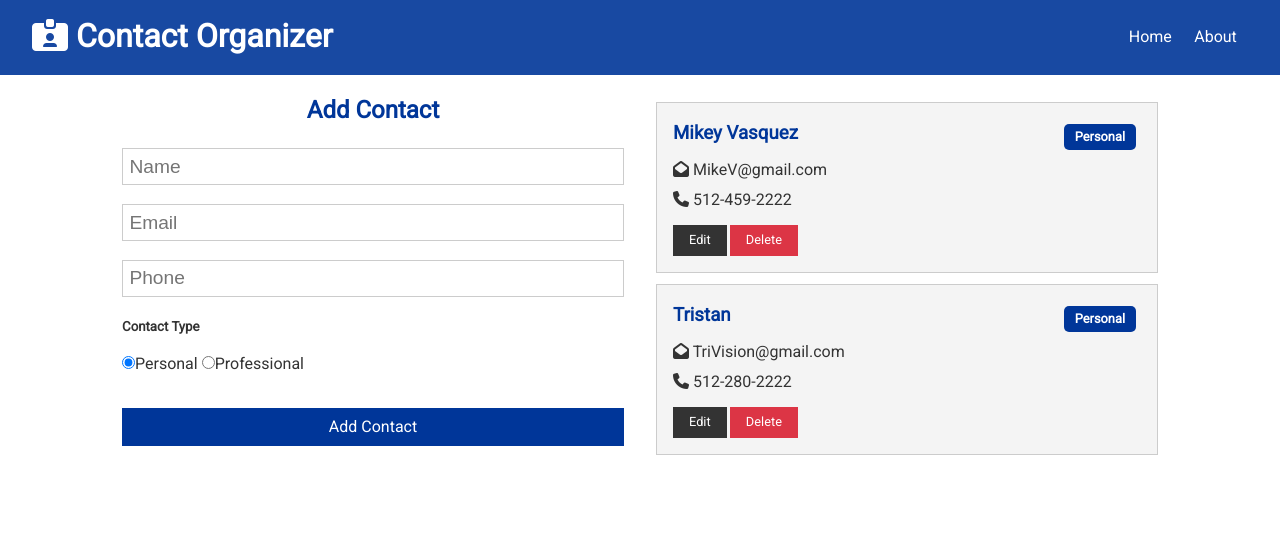
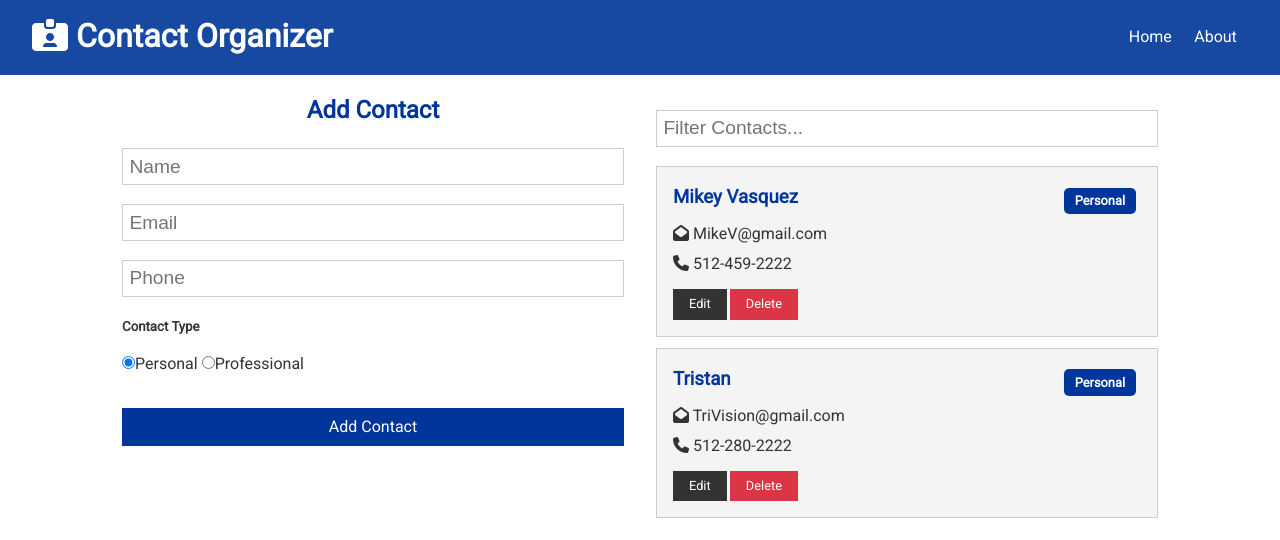
Before and after one commit to PabloJ22/React----ContactOrganizer, a React (Create React App) app in the folder client/: page / in a window 1280 px wide. Shown: the top 540 px of the page. Built offline with nearby package versions, Linux system fonts and the light colour scheme.

Commit message:
added filter contact functionality and smooth CSS transition.

```diff
--- /dev/null
+++ b/client/src/components/contacts/ContactFilter.js
@@ -0,0 +1,33 @@
+import React, {useContext, useRef, useEffect} from 'react';
+import ContactContext from '../../context/contact/contactContext';
+
+const ContactFilter = () => {
+
+  const contactContext = useContext(ContactContext);
+  const text = useRef('');
+
+  const {filterContacts, clearFilter, filtered} = contactContext;
+
+  useEffect(() => {
+    if (filtered === null) {
+      text.current.value = '';
+    }
+  });
+
+  const onChange = e => {
+    if(text.current.value !== '') {
+      filterContacts(e.target.value);
+    }  else {
+      clearFilter();
+    }
+  };
+
+
+  return(
+    <form>
+      <input ref={text} type="text" placeholder="Filter Contacts..." onChange={onChange}/>
+    </form>
+  )
+}
+
+export default ContactFilter;
--- a/client/src/components/contacts/ContactItem.js
+++ b/client/src/components/contacts/ContactItem.js
@@ -17,7 +17,8 @@
   return(
     <div className="card bg-light">
       <h3 className="text-primary text-left">
-        {name}{' '}<span
+        {name}{' '}
+        <span
         style={{float:'right'}}
         className = {
           'badge ' +
--- a/client/src/components/contacts/Contacts.js
+++ b/client/src/components/contacts/Contacts.js
@@ -1,4 +1,5 @@
 import React, {Fragment, useContext} from 'react';
+import {CSSTransition, TransitionGroup} from 'react-transition-group';
 import ContactItem from './ContactItem';
 import ContactContext from '../../context/contact/contactContext';
 
@@ -6,17 +7,31 @@
 
   const contactContext = useContext(ContactContext);
 
-  const {contacts} = contactContext;
+  const {contacts, filtered} = contactContext;
+
+  if(contacts.length === 0) {
+    return <h4>Please add a contact</h4>;
+  };
 
   return(
     <Fragment>
-      {contacts.map(contact => (
-          <ContactItem key={contact.id} contact={contact} />
-        ))}
+      <TransitionGroup>
+
+      {filtered !== null
+        ? filtered.map(contact => (
+          <CSSTransition key={contact.id} timeout={750} classNames='item'>
+          <ContactItem  contact={contact}/>
+          </CSSTransition>
+          ))
+           : contacts.map(contact => (
+          <CSSTransition key={contact.id} timeout={750} classNames='item'>
+          <ContactItem contact={contact} />
+          </CSSTransition>
+      ))}
+
+      </TransitionGroup>
     </Fragment>
-  )
-}
-
-
+  );
+};
 
 export default Contacts;
--- a/client/src/components/pages/Home.js
+++ b/client/src/components/pages/Home.js
@@ -1,6 +1,7 @@
 import React from 'react';
 import Contacts from '../contacts/Contacts';
 import ContactForm from '../contacts/ContactForm';
+import ContactFilter from '../contacts/ContactFilter';
 
 const Home = () => {
   return(
@@ -9,6 +10,7 @@
         <ContactForm />
       </div>
       <div>
+        <ContactFilter />
         <Contacts />
       </div>
 
--- a/client/src/context/contact/ContactState.js
+++ b/client/src/context/contact/ContactState.js
@@ -31,7 +31,8 @@
         type: 'Personal'
       }
     ],
-    current: null
+    current: null,
+    filtered: null
   };
 
   const [state, dispatch] = useReducer(contactReducer, initialState);
@@ -63,20 +64,28 @@
   };
 
   //Filter Contacts
+  const filterContacts = text => {
+    dispatch({type: FILTER_CONTACTS, payload:text});
+  };
 
   //Clear Filter
-
+  const clearFilter = () => {
+    dispatch({type: CLEAR_FILTER});
+  };
 
     return (
       <ContactContext.Provider
       value={{
         contacts: state.contacts,
         current: state.current,
+        filtered: state.filtered,
         addContact,
         deleteContact,
         setCurrent,
         clearCurrent,
-        updateContact
+        updateContact,
+        filterContacts,
+        clearFilter
       }}>
         {props.children}
       </ContactContext.Provider>
--- a/client/src/context/contact/contactReducer.js
+++ b/client/src/context/contact/contactReducer.js
@@ -35,6 +35,19 @@
         ...state,
         current: null
       };
+    case FILTER_CONTACTS:
+      return {
+        ...state,
+        filtered: state.contacts.filter(contact => {
+          const regex = new RegExp(`${action.payload}`, 'gi');
+          return contact.name.match(regex) || contact.email.match(regex);
+        })
+      };
+      case CLEAR_FILTER:
+          return {
+            ...state,
+            filtered: null
+          };
 
     default:
       return state;
```
